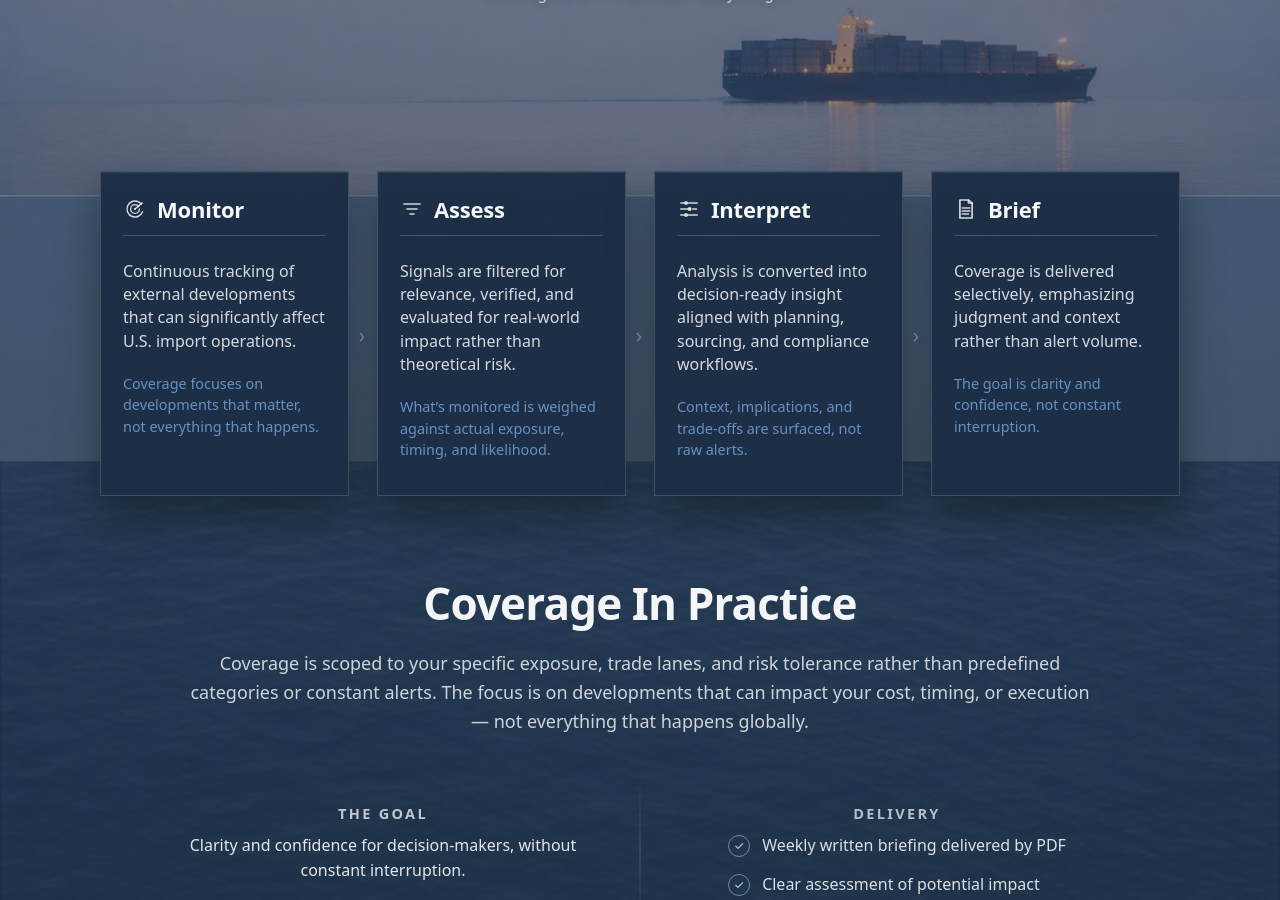
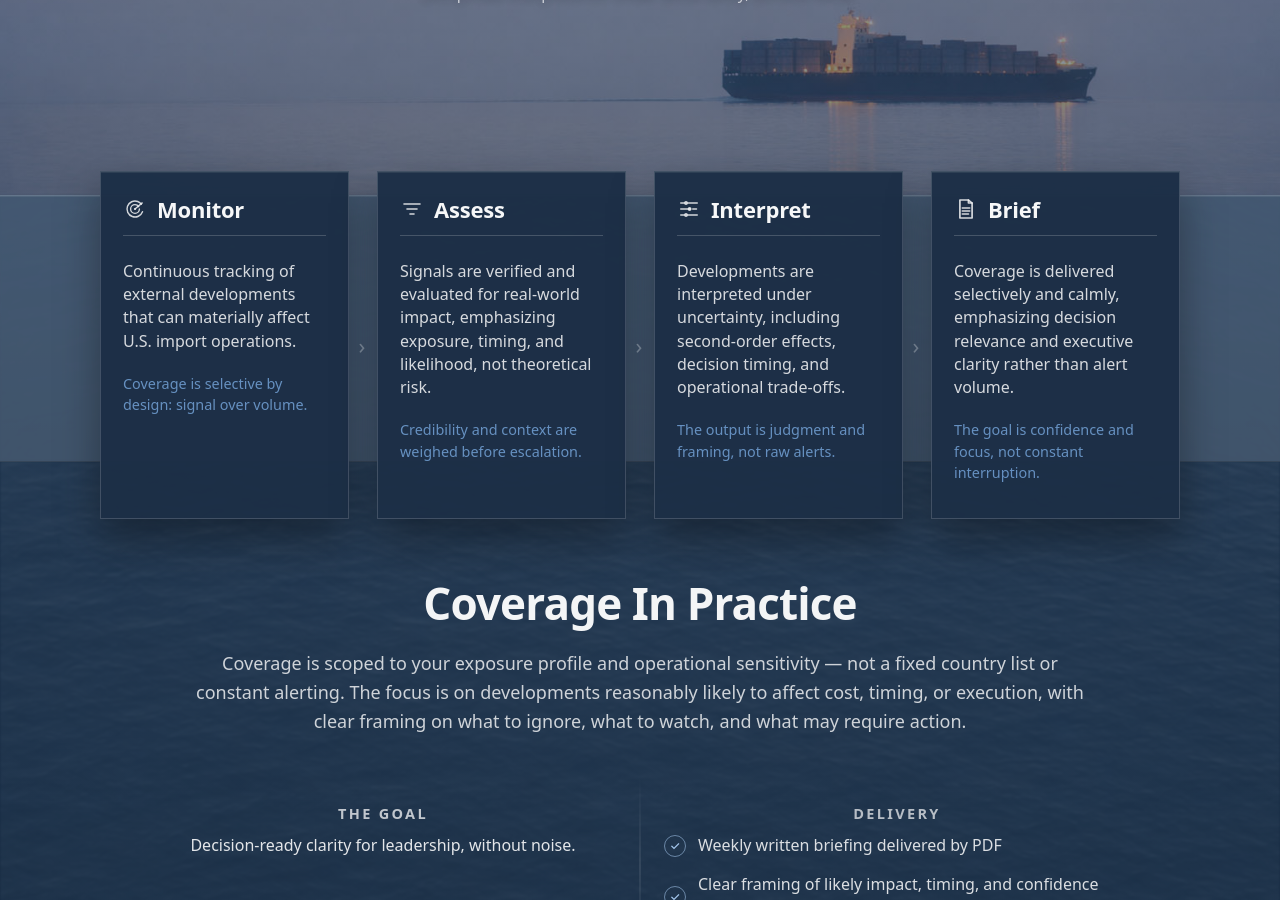
Before and after one commit to importrisk/import-risk-intelligence-site, a Jekyll site: the page built from method.html, in a window 1280 px wide and 900 px high, scrolled down 309 px. Built offline with Jekyll 4.4.1, drawn with Linux system fonts in a browser that asks for light colours; some of the changed text lies outside the part shown.

Commit message:
Update method.html

```diff
--- a/method.html
+++ b/method.html
@@ -16,9 +16,9 @@ css: /method.css?v=100
     <div class="container">
       <div class="method-hero-inner">
         <h1 class="hero-title">Method</h1>
-        <p class="hero-subtitle">Human judgment applied to external risk.</p>
+        <p class="hero-subtitle">Senior judgment applied to external risk.</p>
         <p class="hero-subtitle hero-subtitle-muted">
-          Filtering noise into decision-ready insight.
+          Disciplined interpretation under uncertainty, without noise.
         </p>
       </div>
     </div>
@@ -64,12 +64,12 @@ css: /method.css?v=100
             </header>
 
             <p class="mf-description">
-              Continuous tracking of external developments that can significantly affect
+              Continuous tracking of external developments that can materially affect
               U.S. import operations.
             </p>
 
             <p class="mf-subtle">
-              Coverage focuses on developments that matter, not everything that happens.
+              Coverage is selective by design: signal over volume.
             </p>
           </div>
         </article>
@@ -93,12 +93,12 @@ css: /method.css?v=100
             </header>
 
             <p class="mf-description">
-              Signals are filtered for relevance, verified, and evaluated for
-              real-world impact rather than theoretical risk.
+              Signals are verified and evaluated for real-world impact, emphasizing
+              exposure, timing, and likelihood, not theoretical risk.
             </p>
 
             <p class="mf-subtle">
-              What’s monitored is weighed against actual exposure, timing, and likelihood.
+              Credibility and context are weighed before escalation.
             </p>
           </div>
         </article>
@@ -134,12 +134,12 @@ css: /method.css?v=100
             </header>
 
             <p class="mf-description">
-              Analysis is converted into decision-ready insight aligned with
-              planning, sourcing, and compliance workflows.
+              Developments are interpreted under uncertainty, including second-order effects,
+              decision timing, and operational trade-offs.
             </p>
 
             <p class="mf-subtle">
-              Context, implications, and trade-offs are surfaced, not raw alerts.
+              The output is judgment and framing, not raw alerts.
             </p>
           </div>
         </article>
@@ -173,12 +173,12 @@ css: /method.css?v=100
             </header>
 
             <p class="mf-description">
-              Coverage is delivered selectively, emphasizing judgment and context
-              rather than alert volume.
+              Coverage is delivered selectively and calmly, emphasizing decision relevance
+              and executive clarity rather than alert volume.
             </p>
 
             <p class="mf-subtle">
-              The goal is clarity and confidence, not constant interruption.
+              The goal is confidence and focus, not constant interruption.
             </p>
           </div>
         </article>
@@ -202,9 +201,9 @@ css: /method.css?v=100
         <header class="mp-head">
           <h2 class="mp-title">Coverage In Practice</h2>
           <p class="mp-lead">
-            Coverage is scoped to your specific exposure, trade lanes, and risk tolerance rather than predefined
-            categories or constant alerts. The focus is on developments that can impact your cost,
-            timing, or execution — not everything that happens globally.
+            Coverage is scoped to your exposure profile and operational sensitivity — not a fixed country list
+            or constant alerting. The focus is on developments reasonably likely to affect cost, timing, or execution,
+            with clear framing on what to ignore, what to watch, and what may require action.
           </p>
         </header>
 
@@ -214,7 +213,7 @@ css: /method.css?v=100
           <div class="mp-goal" role="group" aria-label="Coverage goal">
             <p class="mp-goal-label">The goal</p>
             <p class="mp-goal-text">
-              Clarity and confidence for decision-makers, without constant interruption.
+              Decision-ready clarity for leadership, without noise.
             </p>
           </div>
 
@@ -224,19 +223,20 @@ css: /method.css?v=100
 
             <ul class="mp-includes" aria-label="Delivery cadence">
               <li>Weekly written briefing delivered by PDF</li>
-              <li>Clear assessment of potential impact</li>
-              <li>Updates as needed for urgent situations</li>
+              <li>Clear framing of likely impact, timing, and confidence level</li>
+              <li>Updates as needed when situations materially change</li>
             </ul>
           </div>
 
         </div>
+
         <!-- PRICE + CTA GROUP -->
         <div class="mp-pricing">
 
           <p class="mp-goal-price">$3,500 per month</p>
 
           <p class="mp-cta-lead">
-    If you’d like to discuss where external risk matters most for your business,
+            If you’d like to identify where external risk matters most for your import exposure,
             you can request coverage below.
           </p>
 
@@ -245,8 +245,8 @@ css: /method.css?v=100
           </div>
 
           <p class="mp-price-note">
-    Pricing reflects a typical U.S. importer footprint. Broader global exposure or higher monitoring
-    intensity may require adjusted pricing.
+            Pricing reflects a typical U.S. importer footprint and limited availability. Broader global exposure
+            or higher monitoring intensity may require adjusted pricing.
           </p>
           <div class="mp-divider" aria-hidden="true"></div>
         </div>
@@ -259,48 +259,52 @@ css: /method.css?v=100
             <div class="mp-faq-item" role="listitem">
               <h4 class="mp-q">Is this just a glorified newsletter?</h4>
               <p class="mp-a">
-        No. Coverage is selective and judgment-driven, focused on identifying material risk and second-order impacts rather than summarizing headlines or producing general commentary.
+                No. Coverage is selective and judgment-driven, focused on material risk and second-order impacts
+                rather than summarizing headlines or producing general commentary.
               </p>
             </div>
 
             <div class="mp-faq-item" role="listitem">
               <h4 class="mp-q">How is this different from feeds, alerts, or software?</h4>
               <p class="mp-a">
-        There are no dashboards to monitor and no constant automated feeds. Analysis is curated rather than reactive.
+                Tools surface information. Import Risk Intelligence applies judgment to determine whether a development
+                is likely to matter for your exposure and decision-making, without dashboards to monitor or constant feeds.
               </p>
             </div>
 
             <div class="mp-faq-item" role="listitem">
               <h4 class="mp-q">Is this actually relevant to my business?</h4>
               <p class="mp-a">
-        Coverage is scoped to your specific trade lanes, sourcing regions, and operational sensitivity, not a fixed country list or broad geopolitical framework.
+                Coverage is scoped to your trade lanes, sourcing regions, and operational sensitivity. The goal is not broad
+                geopolitical coverage, but relevance to your import exposure.
               </p>
             </div>
 
             <div class="mp-faq-item" role="listitem">
               <h4 class="mp-q">What if nothing changes for an extended period?</h4>
               <p class="mp-a">
-        You will still receive a weekly brief. Periods of relative stability are a positive signal, confirming that planning assumptions remain intact and highlighting emerging signals and forward-looking watchpoints.
+                You will still receive a weekly brief. Periods of stability are useful signals, confirming assumptions remain intact
+                and highlighting watchpoints that may matter next.
               </p>
             </div>
 
             <div class="mp-faq-item" role="listitem">
               <h4 class="mp-q">Why should I trust this analysis?</h4>
               <p class="mp-a">
-    The work reflects disciplined risk assessment developed over 15 years in security and intelligence operations, combined with firsthand experience running an import business.
+                The work reflects disciplined risk assessment developed over 15 years in security and intelligence operations,
+                combined with firsthand experience running an import business.
               </p>
             </div>
 
             <div class="mp-faq-item" role="listitem">
               <h4 class="mp-q">How many clients do you work with?</h4>
               <p class="mp-a">
-        Coverage is intentionally limited to a small number of clients — typically no more than eight at a time — to ensure focused analysis and personal attention.
+                Coverage is intentionally limited — typically no more than eight clients at a time — to preserve consistency,
+                depth, and senior-level attention.
               </p>
             </div>
           </div>
         </section>
-
-        <!-- removed mp-foot (CTA now directly below price note) -->
 
       </div>
     </section>
```
Also changed, not shown: other parts of method.html (+0 -1 lines). Lines whose indentation alone changed are shown as unchanged.
